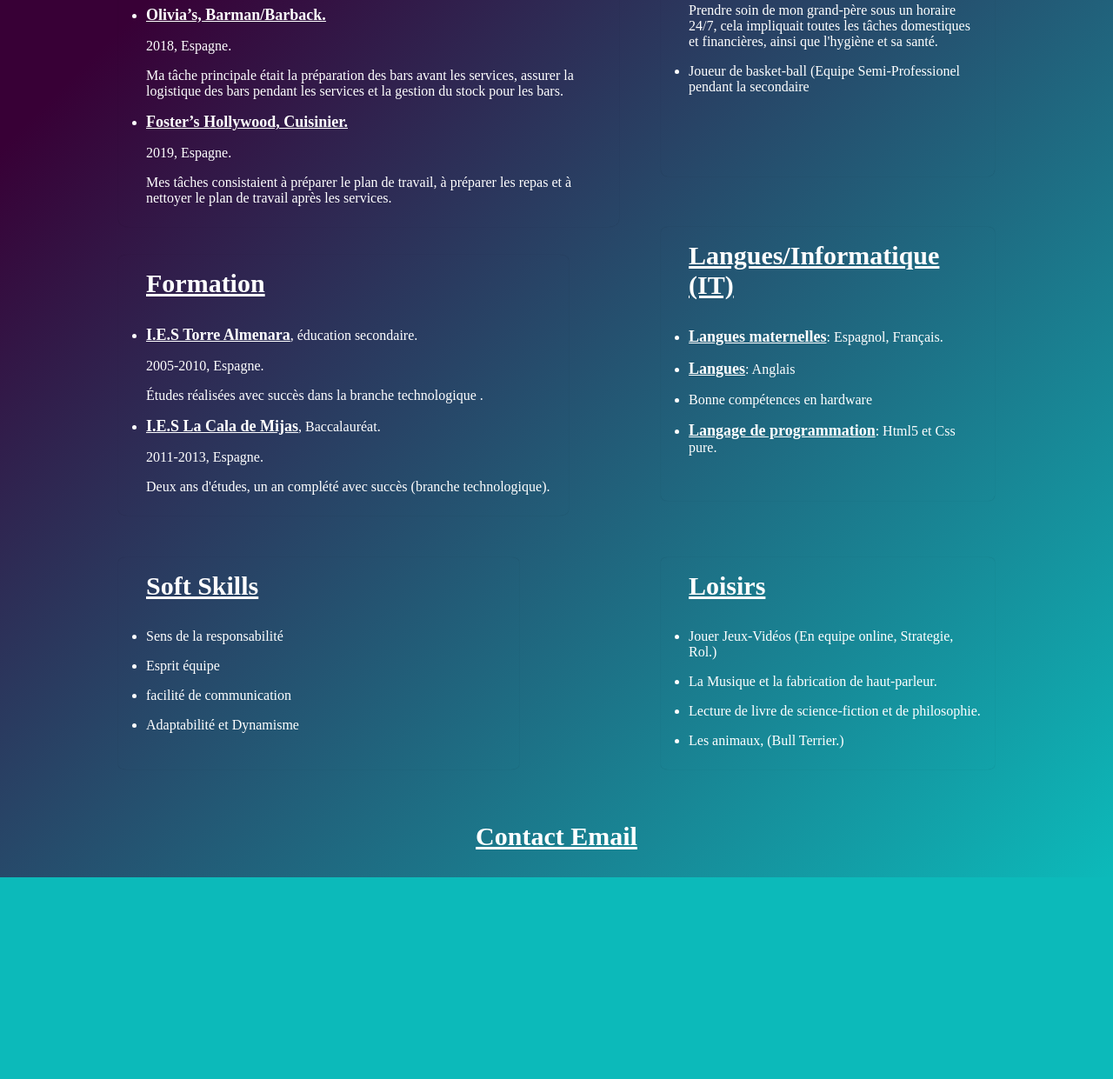
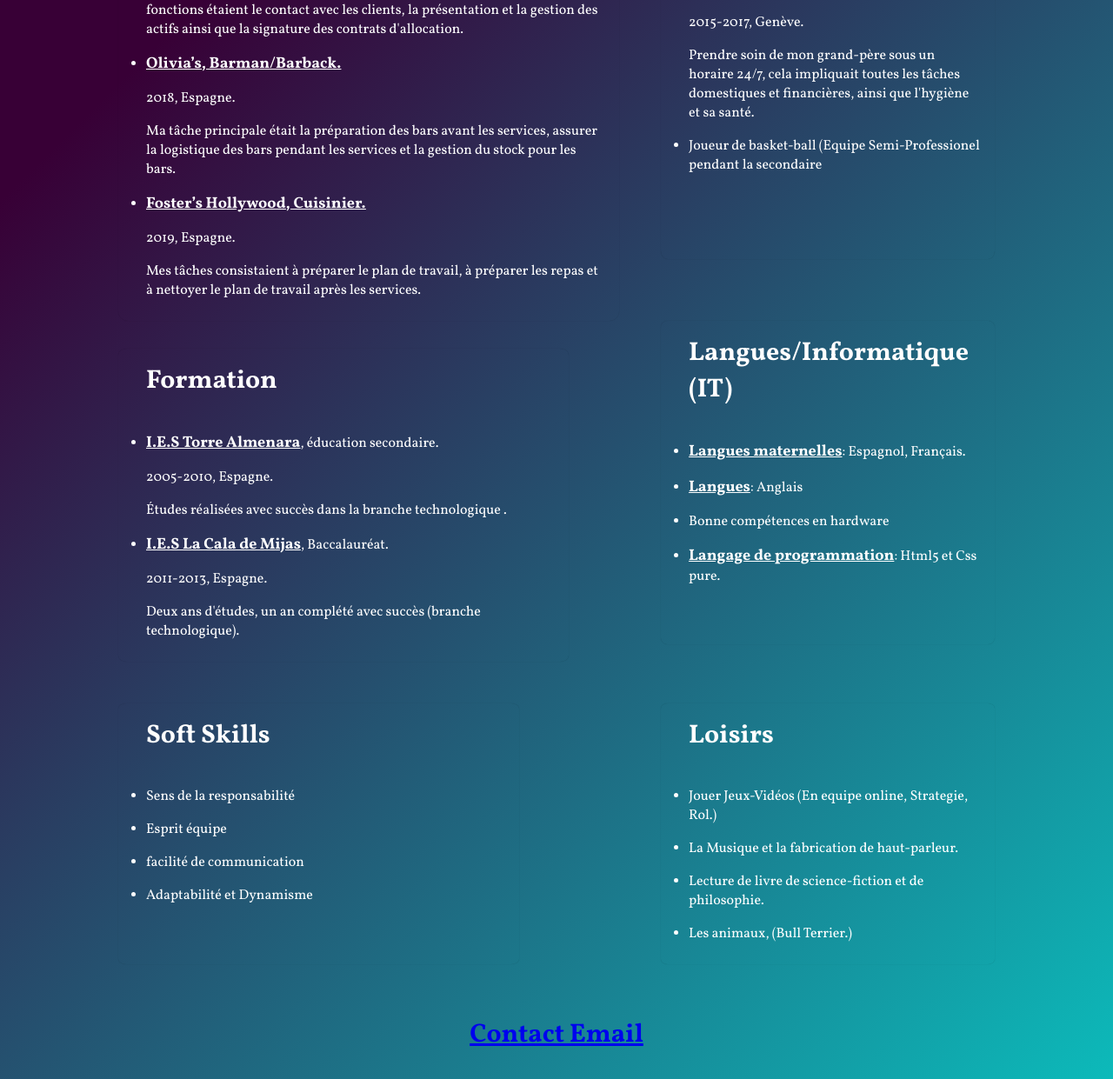
Before and after one commit to Gosselke-Loic/Project-CV2, a plain HTML site: page Public/Index.html in a window 1280 px wide. Shown: the part 573-1814 px from the top of the page at 87% size. Before the commit the page ends 1582 px from the top, so only its background shows below. Drawn offline with Linux system fonts and the light colour scheme.

Commit message:
scss variant

```diff
--- a/Index.html
+++ b/Public/Index.html
@@ -5,26 +5,19 @@
     <meta charset="UTF-8">
     <meta http-equiv="X-UA-Compatible" content="IE=edge">
     <meta name="viewport" content="width=device-width, initial-scale=1.0">
-    <!--Lien avec Styles.css-->
-    <link rel="stylesheet" href="Styles.css">
-    <!--Google fonts-->
-    <link rel="preconnect" href="https://fonts.googleapis.com">
-    <link rel="preconnect" href="https://fonts.gstatic.com" crossorigin>
-    <link href="https://fonts.googleapis.com/css2?family=Vollkorn:ital,wght@0,400;0,500;0,600;0,700;0,800;0,900;1,400;1,500;1,600;1,700;1,800;1,900&display=swap"
-    rel="stylesheet">
-
+    <link rel="stylesheet" href="css/styles.css">
     <title>Curriculum Vitae</title>
 </head>
 
 <body>
 
-    <header id="header">
+    <header class="header">
 
-        <section id="header1">
-            <img id="img" src="/pexels-simon-robben-614810.jpg" alt="Foto Personnel">
+        <section class="header__section1">
+            <img class="header__section1__img" src="pexels-simon-robben-614810.jpg" alt="Foto face">
         </section>
 
-        <section id="header2">
+        <section class="header__section2">
             <h1>Loic Gosselke</h1>
             <ul>
                 <li> <span>Adresse</span>: Avenues des Communes Reunies, 16</li>
@@ -34,16 +27,16 @@
         </section>
     </header>
 
-    <section id="section1">
+    <section class="section1">
 
         <!--Experience Professionel, deux (div) pour display:Grid (columns) -->
-        <div id="div1a">
-            <h2><span class="h2">Expérience Professionel</span></h2>
+        <div class="section1__div1a">
+            <h2>Expérience Professionel</h2>
 
             <ul>
                 <li><span> Alquilerparatodos, Agent immobilier</span></li>
-                <li class="li">2013-2015, Espagne.</li>
-                <li class="li">
+                <li class="section1--li">2013-2015, Espagne.</li>
+                <li class="section1--li">
                     Agent immobilier orienté vers la location de courte ou longue durée, mes
                     fonctions étaient le contact avec les clients, la présentation et la gestion des
                     actifs ainsi que la signature des contrats d'allocation.
@@ -51,16 +44,16 @@
             </ul>
             <ul>
                 <li><a href="https://www.oliviaslacala.com/es/"> <span>Olivia’s, Barman/Barback.</span></a></li>
-                <li class="li">2018, Espagne.</li>
-                <li class="li">
+                <li class="section1--li">2018, Espagne.</li>
+                <li class="section1--li">
                     Ma tâche principale était la préparation des bars avant les services, assurer la
                     logistique des bars pendant les services et la gestion du stock pour les bars.
                 </li>
             </ul>
             <ul>
                 <li> <a href="https://fostershollywood.es/"><span>Foster’s Hollywood, Cuisinier.</span></a></li>
-                <li class="li">2019, Espagne.</li>
-                <li class="li">
+                <li class="section1--li">2019, Espagne.</li>
+                <li class="section1--li">
                     Mes tâches consistaient à préparer le plan de travail, à préparer les repas et à
                     nettoyer le plan de travail après les services.
                 </li>
@@ -68,13 +61,13 @@
         </div>
 
         <!--Expérience Extra-Professionel, deux (div) pour display:Grid (columns)-->
-        <div id="div1b">
-            <h2><span class="h2">Expérience Extra-Professionel</span></h2>
+        <div class="section1__div1b">
+            <h2>Expérience Extra-Professionel</h2>
 
-            <ul id="ulextra">
+            <ul>
                 <li> <span>Aide soignant</span></li>
-                <li class="li">2015-2017, Genève.</li>
-                <li class="li" id="soin">
+                <li class="section1--li">2015-2017, Genève.</li>
+                <li class="section1--li" id="soin">
                     Prendre soin de mon grand-père sous un horaire 24/7, cela impliquait toutes
                     les tâches domestiques et financières, ainsi que l'hygiène et sa santé.
                 </li>
@@ -85,17 +78,17 @@
         </div>
 
         <!--Formation, Langues et Informatique, deux (div) pour display:Grid (columns)-->
-        <div id="div2a">
-            <h2><span class="h2">Formation</span></h2>
+        <div class="section1__div2a">
+            <h2>Formation</h2>
 
             <ul>
                 <li>
                     <a href="https://www.iestorrealmenara.es/"><span>I.E.S Torre Almenara</span></a>, éducation secondaire.
                 </li>
-                <li class="li">
+                <li class="section1--li">
                     2005-2010, Espagne.
                 </li>
-                <li class="li">
+                <li class="section1--li">
                     Études réalisées avec succès dans la branche technologique .
                 </li>
             </ul>
@@ -103,18 +96,18 @@
                 <li>
                     <span>I.E.S La Cala de Mijas</span>, Baccalauréat.
                 </li>
-                <li class="li">
+                <li class="section1--li">
                     2011-2013, Espagne.
                 </li>
-                <li class="li">
+                <li class="section1--li">
                     Deux ans d'études, un an complété avec succès (branche technologique).
                 </li>
             </ul>
         </div>
 
-        <div id="div2b">
+        <div class="section1__div2b">
             <h2>
-                <span class="h2">Langues/Informatique (IT)</span>
+                Langues/Informatique (IT)
             </h2>
 
             <ul>
@@ -130,9 +123,9 @@
         </div>
 
         <!--Soft skills et Loisirs,  deux (div) pour Display:grid (columns)-->
-        <div id="div3a">
+        <div class="section1__div3a">
             <h2>
-                <span class="h2"> Soft Skills</span>
+                Soft Skills
             </h2>
 
             <ul>
@@ -151,9 +144,9 @@
             </ul>
         </div>
 
-        <div id="div3b">
+        <div class="section1__div3b">
             <h2>
-                <span class="h2">Loisirs</span>
+                Loisirs
             </h2>
 
             <ul>
@@ -173,10 +166,11 @@
         </div>
     </section>
 
-    <footer id="footer">
+    <footer class="footer">
         <!--footer pour le contact avec "mailto:"-->
-        <h3 id="h3footer">
-            <a id="mailto" href="emailto:gosselkeloic@gmail.com">Contact Email</a>
+        <h3 class="footer__h3">
+            <a class="footer__h3__mailto" href="emailto:gosselkeloic@gmail.com">Contact Email</a>
+        </h3>
     </footer>
 
 </body>
--- /dev/null
+++ b/src/_base.scss
@@ -0,0 +1,37 @@
+@import url("https://fonts.googleapis.com/css2?family=Vollkorn:ital,wght@0,400;0,500;0,600;0,700;0,800;0,900;1,400;1,500;1,600;1,700;1,800;1,900&display=swap");
+
+/* Applique a tout la page, theme de fond, typographie et margin*/
+* {
+    padding: 0;
+    margin: 0;
+    max-width: 100%;
+    box-sizing: border-box;
+    font-family: "Vollkorn", Arial, Helvetica, sans-serif;
+}
+
+body {
+    background-color: #0cbaba;
+    background-image: linear-gradient(315deg, #0cbaba 0%, #380036 74%);
+}
+
+h1 {
+    margin-top: 0.7em;
+    font-size: 35px;
+    margin-bottom: 0.8em;
+}
+
+h2 {
+    margin-bottom: 1em;
+    font-size: 30px;
+}
+
+li {
+    padding-bottom: 0.5em;
+    padding-top: 0.5em;
+}
+
+span {
+    text-decoration: underline;
+    font-weight: bold;
+    font-size: 18px;
+}
--- /dev/null
+++ b/src/_footer.scss
@@ -0,0 +1,20 @@
+@use "sass:math";
+
+/* styles pour le titre de Contact Email*/
+
+.footer {
+    .footer__h3 {
+        text-align: center;
+        font-size: 30px;
+        margin-bottom: $unit;
+        padding-top: $unit * 2;
+
+        .footer__h3__mailto {
+            @include anchorStyle(white);
+
+            &:hover {
+                color: rgb(105, 54, 126);
+            }
+        }
+    }
+}
--- /dev/null
+++ b/src/_header.scss
@@ -0,0 +1,22 @@
+@use "sass:math";
+
+/* Style pour les titre*/
+.header {
+
+    .header__section1 {
+        display: flex;
+        justify-content: center;
+
+        .header__section1__img {
+            margin-top: $unit;
+            width: 11%;
+            border-radius: 50%;
+        }
+    }
+
+    .header__section2 {
+        color: white;
+        text-align: center;
+        margin-bottom: $unit * 2;
+    }
+}
--- /dev/null
+++ b/src/_mixins.scss
@@ -0,0 +1,25 @@
+@mixin boxShadow1($v1: 1, $v2: 1) {
+    color: white;
+    box-shadow: 0px 0px 1px 0 rgba(0,0,0,0.2);
+    transition: $transition;
+    border-radius: 2%;
+    padding: $v1 $unit $unit $v2;
+}
+
+@mixin boxShadow2($maxWidth : 100%) {
+    box-shadow: 0 32px 64px 0 rgba(0,0,0,0.2);
+    font-size: 20px;
+    max-width: $maxWidth;
+}
+
+@mixin anchorStyle($color) {
+
+    a {
+        cursor: pointer;
+        color: $color;
+
+        &:hover {
+            color: rgb(194, 184, 41);
+        }
+    }
+}
--- /dev/null
+++ b/src/_page.scss
@@ -0,0 +1,71 @@
+@use "sass:math";
+
+/* Diviser les section par grid (gauche et droite) et styles*/
+.section1 {
+    display: grid;
+    grid-template-columns: 45% 30%;
+    grid-template-rows: auto auto auto;
+    justify-content: center;
+    gap: $unit $unit*3;
+
+    @include anchorStyle(white);
+
+    .section1--li{
+        list-style: none;
+    }
+
+    .section1__div1a {
+        @include boxShadow1(1em, 2em);
+        margin-bottom: $unit;
+
+        &:hover {
+            @include boxShadow2();
+        }
+    }
+
+    .section1__div1b{
+        @include boxShadow1(3em, 2em);
+        max-height: 85%;
+
+        &:hover {
+            @include boxShadow2(95%);
+        }
+    }
+
+    .section1__div2a {
+        @include boxShadow1(1em, 2em);
+        margin-bottom: $unit * 2;
+        max-width: 90%;
+
+        &:hover {
+            @include boxShadow2(95%);
+        }
+    }
+
+    .section1__div2b {
+        @include boxShadow1(1em, 2em);
+        margin-top: -$unit*2;
+        max-height: 95%;
+
+        &:hover {
+            @include boxShadow2();
+        }
+    }
+
+    .section1__div3a {
+        @include boxShadow1(1em, 2em);
+        max-width: 80%;
+
+        &:hover {
+            @include boxShadow2(90%)
+        }
+    }
+
+    .section1__div3b {
+        @include boxShadow1(1em, 2em);
+
+        &:hover {
+            @include boxShadow2();
+        }
+    }
+}
--- /dev/null
+++ b/src/_variables.scss
@@ -0,0 +1,3 @@
+$unit : 1em;
+$zero: 0;
+$transition : 0.3s;
--- /dev/null
+++ b/src/styles.scss
@@ -0,0 +1,15 @@
+//varaibles and mixins
+@import "variables";
+@import "mixins";
+
+//base and layout
+@import "base";
+
+//Header
+@import "header";
+
+//Page
+@import "page";
+
+//Footer
+@import "footer";
```
Also changed, not shown: Public/css/styles.css (added), Styles.css (deleted), 3 other files.
